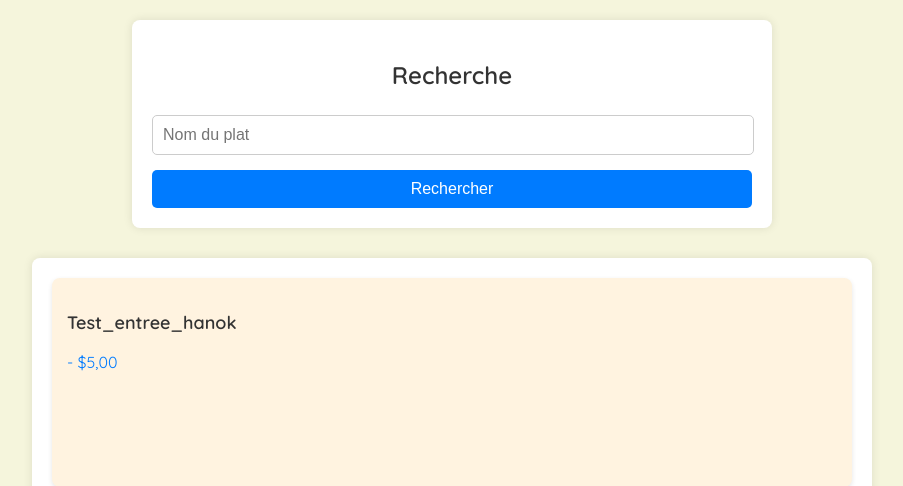
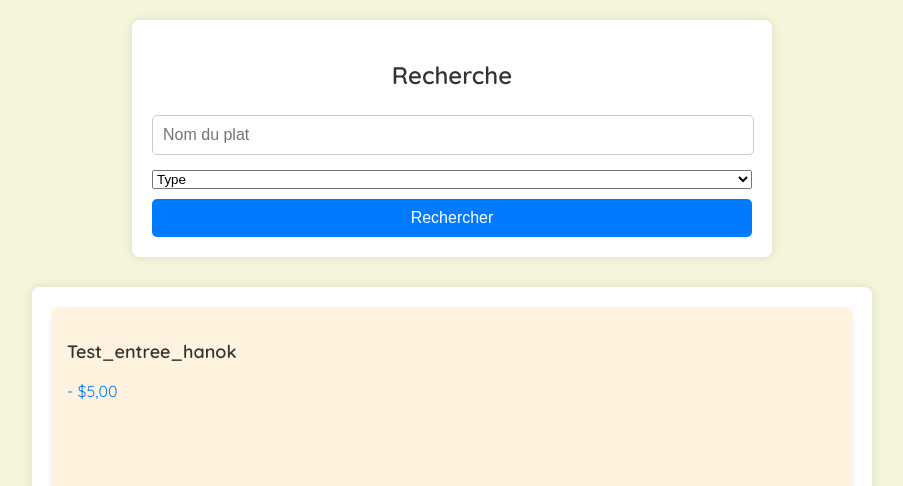
Before and after one commit to chrmil/misso, a Django app: page /recherche/ in a window 1280 px wide. Shown: the part 82-568 px from the top of the page, without its empty margins (188-1091 px from the left). Run offline with Django 5.2, Linux system fonts and the light colour scheme; data comes from the database, SQL or seed files in the repository.

Commit message:
add feature: filtre par plat/boisson dans recherche

```diff
--- a/menu/models.py
+++ b/menu/models.py
@@ -6,7 +6,6 @@ class Restaurant(models.Model):
     titre = models.TextField(max_length=500, blank=True, null=True)
     description = models.TextField(blank=True, null=True)
     image_path = models.CharField(max_length=255, blank=True, null=True)
-
 
     def __str__(self):
         return self.nom
--- a/menu/views.py
+++ b/menu/views.py
@@ -12,4 +12,4 @@ def menu(request,restaurant_nom):
     accompagnementsPlats = AccompagnementPlat.objects.filter(plat__in=plats)
     boissons = Boisson.objects.filter(categorie__in=categoriesBoissons, menu__in=menus)
     accompagnementsBoissons = AccompagnementBoisson.objects.filter(boisson__in=boissons)
-    return render(request, 'menu/restaurant.html', { 'restaurant': restaurant,'menus': menus, 'categoriesPlats': categoriesPlats, 'plats': plats, 'accompagnementsPlats':accompagnementsPlats,'boissons':boissons,'accompagnementsBoissons':accompagnementsBoissons})
+    return render(request, 'menu/restaurant.html', { 'restaurant': restaurant,'menus': menus, 'categoriesPlats': categoriesPlats, 'plats': plats, 'accompagnementsPlats':accompagnementsPlats, 'categoriesBoissons': categoriesBoissons, 'boissons':boissons,'accompagnementsBoissons':accompagnementsBoissons})
--- a/utilisateurs/templates/utilisateurs/recherche.html
+++ b/utilisateurs/templates/utilisateurs/recherche.html
@@ -38,7 +38,12 @@
             <h2>Recherche</h2>
             <form method="post" action="{% url 'recherche' %}">
                 {% csrf_token %}
-                <input type="text" name="name" placeholder="Nom du plat" required>
+                <input type="text" name="name" placeholder="Nom du plat">
+                <select name="type">
+                    <option value="default">Type</option>
+                    <option value="plat">Plat</option>
+                    <option value="boisson">Boisson</option>
+                </select>
                 <button type="submit" class="btn">Rechercher</button>
             </form>
         </div>
--- a/utilisateurs/views.py
+++ b/utilisateurs/views.py
@@ -22,22 +22,29 @@ def histoire(request):
     return render(request, 'utilisateurs/histoire.html')
 
 def recherche(request):
+    plats = Plat.objects.all()
+    boissons = Boisson.objects.all()
     restaurants = Restaurant.objects.all()
     menus = Menu.objects.all()
     categoriesPlats = CategoriePlat.objects.all()
-    categoriesBoissons= CategorieBoisson.objects.all()
+    categoriesBoissons = CategorieBoisson.objects.all()
     accompagnementsPlats = AccompagnementPlat.objects.all()
     accompagnementsBoissons = AccompagnementBoisson.objects.all()
 
     if request.method == "POST":
         query = request.POST.get("name")
-        plats = Plat.objects.filter(Q(nom__icontains=query) | Q(description__icontains=query))
-        boissons = Boisson.objects.filter(Q(nom__icontains=query) | Q(description__icontains=query))
-    else:
-        plats = Plat.objects.all()
-        boissons = Boisson.objects.all()
+        search_type = request.POST.get("type")
 
-    return render(request, 'utilisateurs/recherche.html', { 'restaurants': restaurants,'menus': menus, 'categoriesPlats': categoriesPlats, 'plats': plats, 'accompagnementsPlats':accompagnementsPlats,'boissons':boissons,'accompagnementsBoissons':accompagnementsBoissons})
+        if search_type == "default" or search_type == "plat":
+            plats = Plat.objects.filter(Q(nom__icontains=query) | Q(description__icontains=query))
+        else:
+            plats = Plat.objects.none()
+        if search_type == "default" or search_type == "boisson":
+            boissons = Boisson.objects.filter(Q(nom__icontains=query) | Q(description__icontains=query))
+        else:
+            boissons = Boisson.objects.none()
+
+    return render(request, 'utilisateurs/recherche.html', { 'restaurants': restaurants,'menus': menus, 'categoriesPlats': categoriesPlats, 'categoriesBoissons': categoriesBoissons, 'plats': plats, 'accompagnementsPlats':accompagnementsPlats,'boissons':boissons,'accompagnementsBoissons':accompagnementsBoissons})
 
 def inscription(request):
     if request.user.is_authenticated:  # Vérifie si l'utilisateur est connecté
```
